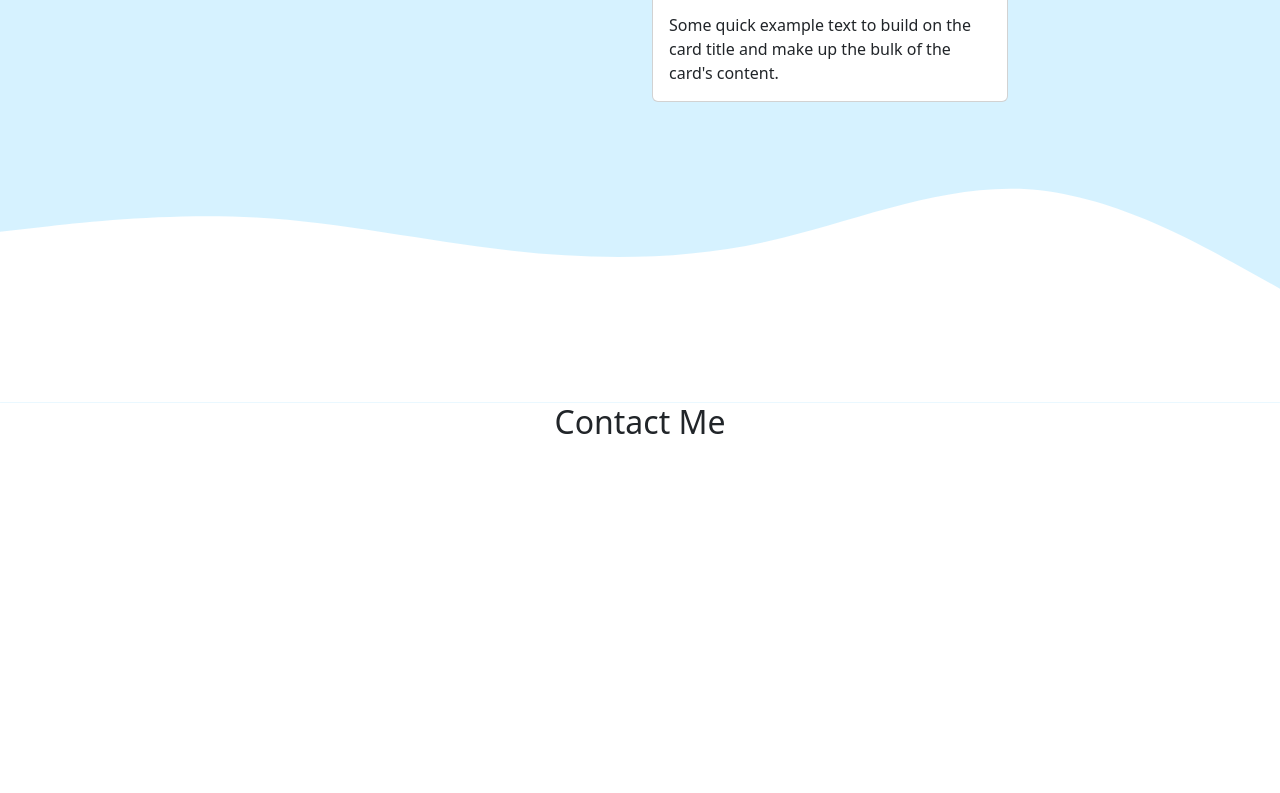
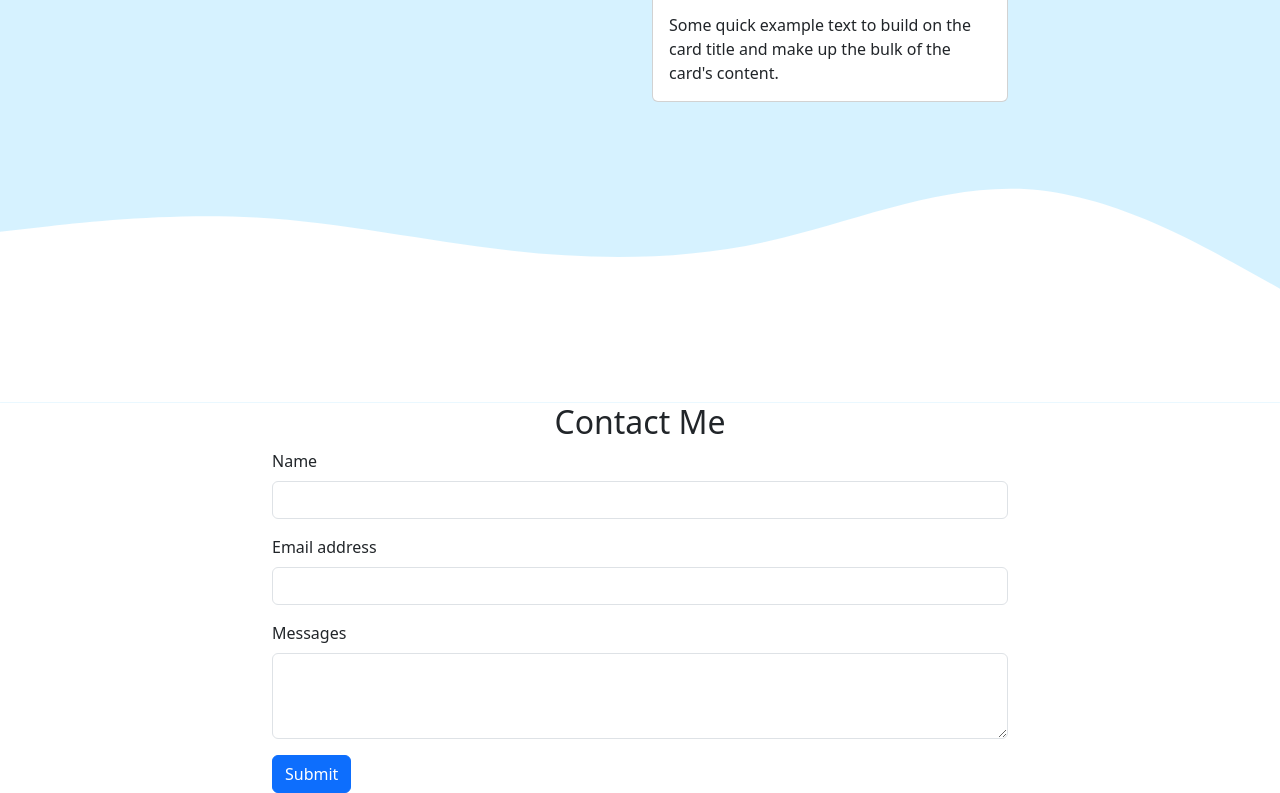
Before and after one commit to MaulIshak/latihan-bootstrap-2, a plain HTML site: page index.html in a window 1280 px wide. Shown: the part 1927-2720 px from the top of the page. Before the commit the page ends 2376 px from the top, so only its background shows below. Drawn offline with nearby package versions, Linux system fonts and the light colour scheme.

Commit message:
Melengkapi section contact

```diff
--- a/index.html
+++ b/index.html
@@ -127,6 +127,7 @@
     </section>
     <!-- End Projects -->
 
+    <!-- Contact -->
     <section id="contact">
       <div class="container">
         <div class="row text-center">
@@ -134,9 +135,29 @@
             <h2>Contact Me</h2>
           </div>
         </div>
-        <div class="row"></div>
+        <div class="row justify-content-center">
+          <div class="col-8">
+            <form>
+              <div class="mb-3">
+                <label for="name" class="form-label">Name</label>
+                <input type="text" class="form-control" id="name" />
+              </div>
+              <div class="mb-3">
+                <label for="email" class="form-label">Email address</label>
+                <input type="email" class="form-control" id="email" />
+              </div>
+              <div class="mb-3">
+                <label for="messages" class="form-label">Messages</label>
+                <textarea class="form-control" id="messages" rows="3"></textarea>
+              </div>
+              <button type="submit" class="btn btn-primary">Submit</button>
+            </form>
+          </div>
+        </div>
       </div>
     </section>
+    <!-- End Contact -->
+
     <script src="https://cdn.jsdelivr.net/npm/bootstrap@5.3.3/dist/js/bootstrap.bundle.min.js" integrity="sha384-YvpcrYf0tY3lHB60NNkmXc5s9fDVZLESaAA55NDzOxhy9GkcIdslK1eN7N6jIeHz" crossorigin="anonymous"></script>
   </body>
 </html>
```
